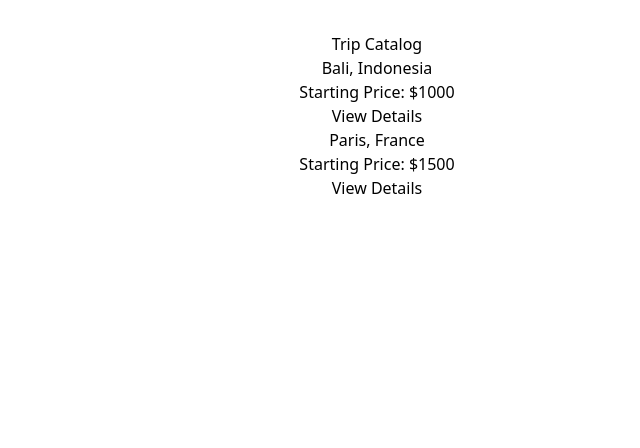
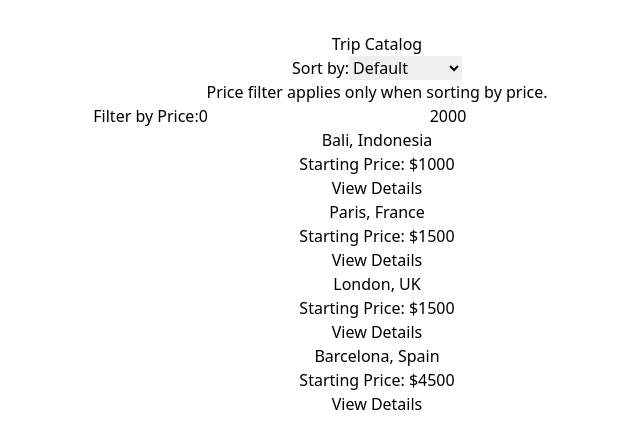
Before and after one commit to rmrao12/Travel, a React (Vite) app: page / in a window 1280 px wide. Shown: the top 448 px of the page, without its empty margins (263-903 px from the left). Built offline with nearby package versions, Linux system fonts and the light colour scheme.

Commit message:
destination details

```diff
--- a/src/components/Destinations.jsx
+++ b/src/components/Destinations.jsx
@@ -1,57 +1,73 @@
-import React from 'react';
+// src/components/Destinations.jsx
+
+import React, { useState } from 'react';
 import DestinationCard from './DestinationCard';
+import SortingComponent from './SortingComponent';
+import FilteringComponent from './FilteringComponent';
+import destinationsData from './destinationData';
 
-const destinationsData = [
-  {
-    id: 1,
-    name: 'Bali, Indonesia',
-    price: '$1000',
-    activities: ['Surfing', 'Temple Tours', 'Snorkeling'],
-    attractions: ['Uluwatu Temple', 'Tegallalang Rice Terraces', 'Seminyak Beach'],
-    images: ['/Images/Bali1.jpg', '/Images/Bali2.jpg','/Images/Bali3.jpg'],
-    accommodations: [
-      { name: 'Bali Resort', type: 'Resort', rating: 4.5, amenities: ['Pool', 'Spa'] },
-      { name: 'Bali Hostel', type: 'Hostel', rating: 4.0, amenities: ['Wi-Fi', 'Shared Kitchen'] },
-    ],
-    transportOptions: {
-      airport: 'Ngurah Rai International Airport',
-      trainStation: null,
-      busStation: 'Kuta Bus Terminal',
-      carRental: 'Available',
-    },
-    video: 'https://example.com/bali-video',
-    discount: '10% discount if booked 1 month in advance',
-  },
-  {
-    id: 2,
-    name: 'Paris, France',
-    price: '$1500',
-    activities: ['Eiffel Tower Tour', 'Louvre Museum', 'Seine River Cruise'],
-    attractions: ['Eiffel Tower', 'Louvre Museum', 'Notre-Dame'],
-    images: ['/Images/Paris1.jpg', '/Images/Paris2.jpg','/Images/Paris3.jpg'],
-    accommodations: [
-      { name: 'Paris Hotel', type: 'Hotel', rating: 5, amenities: ['Breakfast', 'City View'] },
-      { name: 'Paris Hostel', type: 'Hostel', rating: 4.3, amenities: ['Wi-Fi', 'Shared Kitchen'] },
-    ],
-    transportOptions: {
-      airport: 'Charles de Gaulle Airport',
-      trainStation: 'Gare du Nord',
-      busStation: 'Paris Bus Terminal',
-      carRental: 'Available',
-    },
-    video: 'https://example.com/paris-video',
-    discount: '15% discount if booked 2 months in advance',
-  },
-];
+const Destinations = () => {
+    const [sortOption, setSortOption] = useState('default');
+    const [filters, setFilters] = useState({
+      minPrice: 0,
+      maxPrice: 2000,
+    });
 
-const Destinations=()=> {
+    const handleSortChange = (e) => {
+      setSortOption(e.target.value);
+    };
+
+    const handleFilterChange = (e) => {
+      setFilters(prev => ({
+        ...prev,
+        [e.target.name]: e.target.value
+      }));
+    };
+
+    const sortDestinations = (destinations) => {
+      switch (sortOption) {
+        case 'price':
+          return destinations.slice().sort((a, b) => {
+            const priceA = parseFloat(a.price.replace('$', ''));
+            const priceB = parseFloat(b.price.replace('$', ''));
+            return priceA - priceB;
+          });
+        case 'popularity':
+          // Example popularity sorting (if you have popularity data)
+          return destinations.slice().sort((a, b) => b.popularity - a.popularity);
+        case 'alphabetical':
+          return destinations.slice().sort((a, b) => a.name.localeCompare(b.name));
+        default:
+          return destinations;
+      }
+    };
+
+    const filterDestinations = (destinations) => {
+      if (sortOption === 'price') {
+        return destinations.filter(destination => {
+          const price = parseFloat(destination.price.replace('$', ''));
+          return price >= filters.minPrice && price <= filters.maxPrice;
+        });
+      }
+      return destinations;
+    };
+
+    const sortedDestinations = sortDestinations(destinationsData);
+    const filteredDestinations = filterDestinations(sortedDestinations);
+
     return (
+      <div>
+        <SortingComponent sortOption={sortOption} onSortChange={handleSortChange} />
+        <FilteringComponent filters={filters} onFilterChange={handleFilterChange} />
         <div className="grid grid-cols-1 md:grid-cols-2 gap-8">
-      {destinationsData.map((destination) => (
+          {filteredDestinations.map((destination) => (
             <DestinationCard key={destination.id} destination={destination} />
           ))}
         </div>
+      </div>
     );
-}
+  };
+
+
 
 export default Destinations;
--- /dev/null
+++ b/src/components/FilteringComponent.jsx
@@ -0,0 +1,27 @@
+import React from 'react';
+
+const FilteringComponent = ({ filters, onFilterChange }) => {
+  return (
+    <div className="my-4">
+      <label htmlFor="minPrice">Filter by Price:</label>
+      <input
+        type="number"
+        id="minPrice"
+        name="minPrice"
+        value={filters.minPrice}
+        onChange={onFilterChange}
+        placeholder="Min Price"
+      />
+      <input
+        type="number"
+        id="maxPrice"
+        name="maxPrice"
+        value={filters.maxPrice}
+        onChange={onFilterChange}
+        placeholder="Max Price"
+      />
+    </div>
+  );
+};
+
+export default FilteringComponent;
--- /dev/null
+++ b/src/components/SortingComponent.jsx
@@ -0,0 +1,18 @@
+import React from 'react';
+
+const SortingComponent = ({ sortOption, onSortChange }) => {
+    return (
+      <div className="mb-4">
+        <label htmlFor="sort" className="mr-2">Sort by:</label>
+        <select id="sort" value={sortOption} onChange={onSortChange} className="p-2 border rounded">
+          <option value="default">Default</option>
+          <option value="price">Price</option>
+          <option value="popularity">Popularity</option>
+          <option value="alphabetical">Alphabetical</option>
+        </select>
+        <p className="text-sm text-gray-500">Price filter applies only when sorting by price.</p>
+      </div>
+    );
+  };
+
+  export default SortingComponent;
--- /dev/null
+++ b/src/components/destinationData.js
@@ -0,0 +1,86 @@
+// src/data/destinationsData.js
+
+const destinationsData = [
+    {
+      id: 1,
+      name: 'Bali, Indonesia',
+      price: '$1000',
+      activities: ['Surfing', 'Temple Tours', 'Snorkeling'],
+      attractions: ['Uluwatu Temple', 'Tegallalang Rice Terraces', 'Seminyak Beach'],
+      images: ['/Images/Bali1.jpg', '/Images/Bali2.jpg','/Images/Bali3.jpg'],
+      accommodations: [
+        { name: 'Bali Resort', type: 'Resort', rating: 4.5, amenities: ['Pool', 'Spa'] },
+        { name: 'Bali Hostel', type: 'Hostel', rating: 4.0, amenities: ['Wi-Fi', 'Shared Kitchen'] },
+      ],
+      transportOptions: {
+        airport: 'Ngurah Rai International Airport',
+        trainStation: null,
+        busStation: 'Kuta Bus Terminal',
+        carRental: 'Available',
+      },
+      video: 'https://example.com/bali-video',
+      discount: '10% discount if booked 1 month in advance',
+    },
+    {
+      id: 2,
+      name: 'Paris, France',
+      price: '$1500',
+      activities: ['Eiffel Tower Tour', 'Louvre Museum', 'Seine River Cruise'],
+      attractions: ['Eiffel Tower', 'Louvre Museum', 'Notre-Dame'],
+      images: ['/Images/Paris1.jpg', '/Images/Paris2.jpg','/Images/Paris3.jpg'],
+      accommodations: [
+        { name: 'Paris Hotel', type: 'Hotel', rating: 5, amenities: ['Breakfast', 'City View'] },
+        { name: 'Paris Hostel', type: 'Hostel', rating: 4.3, amenities: ['Wi-Fi', 'Shared Kitchen'] },
+      ],
+      transportOptions: {
+        airport: 'Charles de Gaulle Airport',
+        trainStation: 'Gare du Nord',
+        busStation: 'Paris Bus Terminal',
+        carRental: 'Available',
+      },
+      video: 'https://example.com/paris-video',
+      discount: '15% discount if booked 2 months in advance',
+    },
+    {
+        id: 3,
+        name: 'London, UK',
+        price: '$1500',
+        activities: ['Eiffel Tower Tour', 'Louvre Museum', 'Seine River Cruise'],
+        attractions: ['Eiffel Tower', 'Louvre Museum', 'Notre-Dame'],
+        images: ['/Images/Paris1.jpg', '/Images/Paris2.jpg','/Images/Paris3.jpg'],
+        accommodations: [
+          { name: 'Paris Hotel', type: 'Hotel', rating: 5, amenities: ['Breakfast', 'City View'] },
+          { name: 'Paris Hostel', type: 'Hostel', rating: 4.3, amenities: ['Wi-Fi', 'Shared Kitchen'] },
+        ],
+        transportOptions: {
+          airport: 'Charles de Gaulle Airport',
+          trainStation: 'Gare du Nord',
+          busStation: 'Paris Bus Terminal',
+          carRental: 'Available',
+        },
+        video: 'https://example.com/paris-video',
+        discount: '15% discount if booked 2 months in advance',
+      },
+      {
+        id: 4,
+        name: 'Barcelona, Spain',
+        price: '$4500',
+        activities: ['Eiffel Tower Tour', 'Louvre Museum', 'Seine River Cruise'],
+        attractions: ['Eiffel Tower', 'Louvre Museum', 'Notre-Dame'],
+        images: ['/Images/Paris1.jpg', '/Images/Paris2.jpg','/Images/Paris3.jpg'],
+        accommodations: [
+          { name: 'Paris Hotel', type: 'Hotel', rating: 5, amenities: ['Breakfast', 'City View'] },
+          { name: 'Paris Hostel', type: 'Hostel', rating: 4.3, amenities: ['Wi-Fi', 'Shared Kitchen'] },
+        ],
+        transportOptions: {
+          airport: 'Charles de Gaulle Airport',
+          trainStation: 'Gare du Nord',
+          busStation: 'Paris Bus Terminal',
+          carRental: 'Available',
+        },
+        video: 'https://example.com/paris-video',
+        discount: '15% discount if booked 2 months in advance',
+      },
+  ];
+
+  export default destinationsData;
```
Lines whose indentation alone changed are shown as unchanged.
